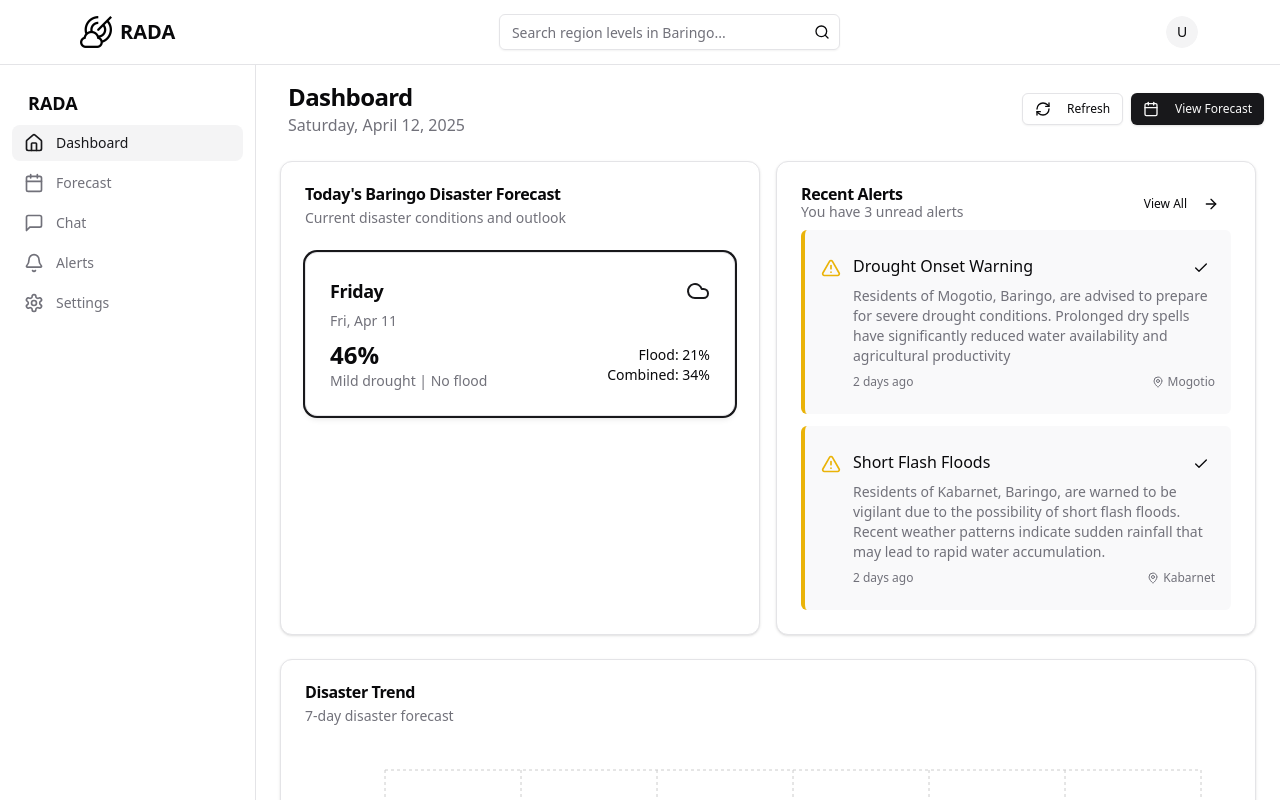
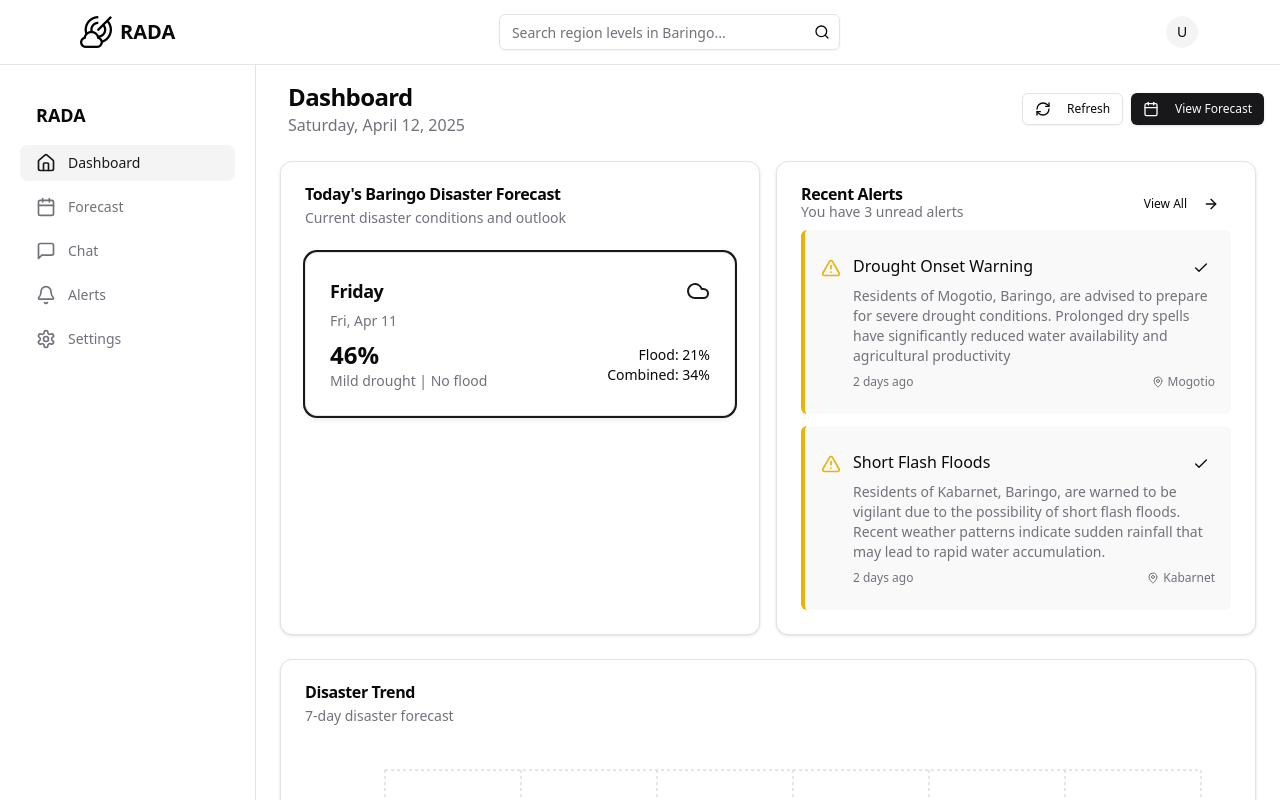
Before and after one commit to magvtv/88_RADA, a Next.js app: page / in a window 1280 px wide. Shown: the top 800 px of the page. Built offline with nearby package versions, Linux system fonts and the light colour scheme.

Commit message:
fix: made slight changes to the header and sidebar

```diff
--- a/src/components/layout/Header.tsx
+++ b/src/components/layout/Header.tsx
@@ -78,7 +78,7 @@ export function Header() {
           className={`${
             isSearchOpen ? "flex" : "hidden md:flex"
           } absolute left-0 top-16 md:static md:w-1/3 w-full px-4 py-4 md:p-0} ${
-            isSearchOpen ? "md:bg-background/100 backdrop-blur-lg" : ""
+            isSearchOpen ? "bg-background/80 backdrop-blur-sm" : ""
           }`}
         >
           <div className="relative w-full">
--- a/src/components/layout/Sidebar.tsx
+++ b/src/components/layout/Sidebar.tsx
@@ -25,9 +25,9 @@ export function Sidebar() {
 
   return (
     <div className="flex flex-col h-full py-4">
-      <div className="px-3 py-2">
-        <h2 className="mb-2 px-4 text-lg font-semibold">RADA</h2>
-        <div className="space-y-1">
+      <div className="px-5 pt-5">
+        <h2 className="mb-4 px-4 text-lg font-semibold">RADA</h2>
+        <div className="space-y-2">
           {navItems.map((item) => {
             const Icon = NavIcons[item.icon];
             const isActive =
@@ -40,7 +40,7 @@ export function Sidebar() {
                 key={item.href}
                 href={item.href}
                 className={cn(
-                  "flex items-center gap-3 rounded-lg px-3 py-2 text-sm font-medium hover:bg-accent hover:text-accent-foreground transition-all",
+                  "flex items-center gap-3 rounded-lg px-4 py-2 text-sm font-medium hover:bg-accent hover:text-accent-foreground transition-all",
                   isActive
                     ? "bg-accent text-accent-foreground"
                     : "text-muted-foreground"
```
